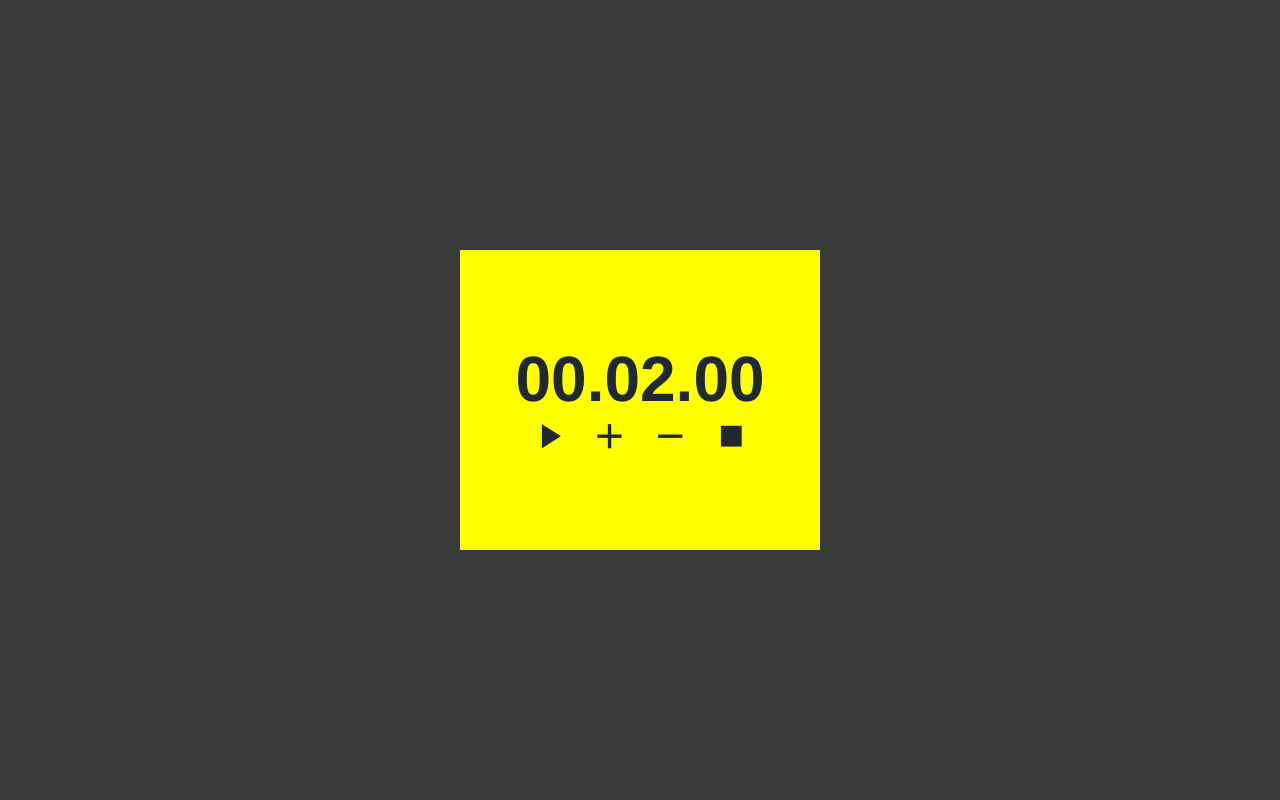
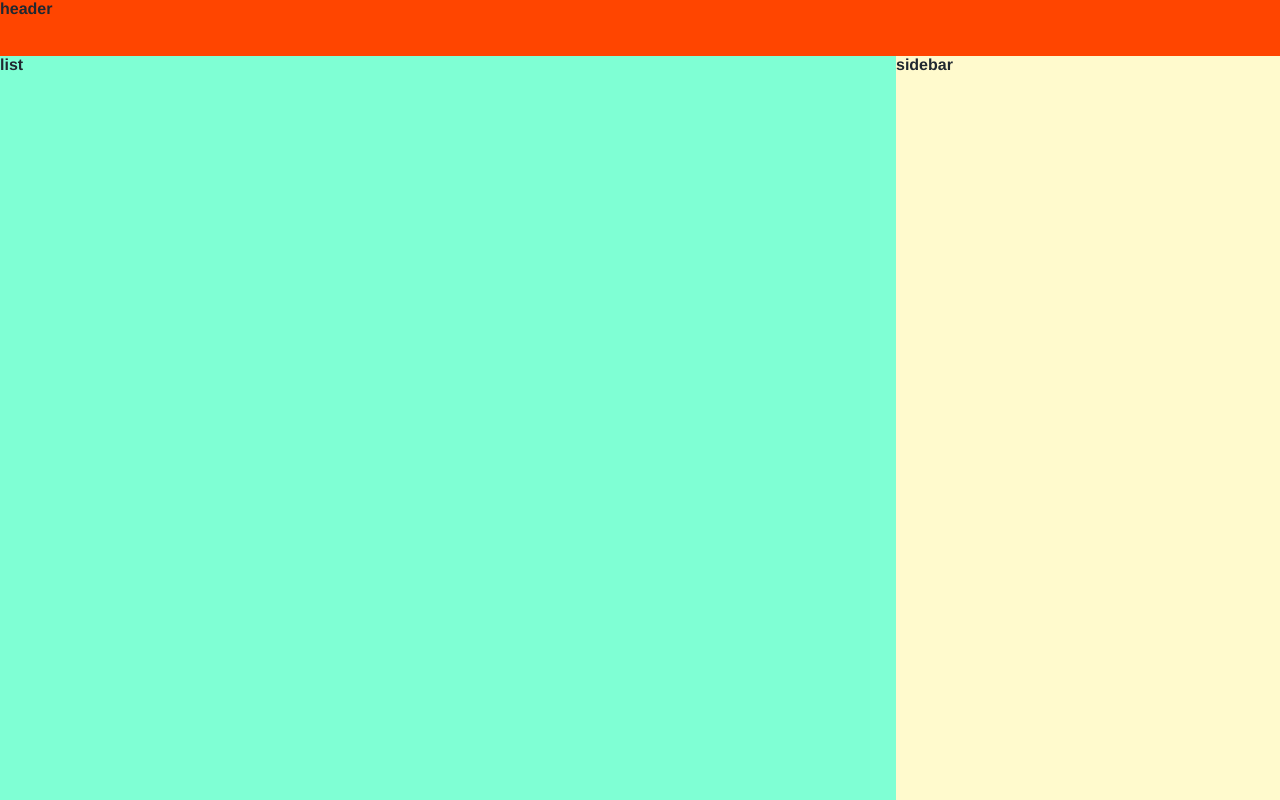
Before and after one commit to strhrt/timer, a Vue app: page / in a window 1280 px wide. Built offline with nearby package versions, Linux system fonts and the light colour scheme.

Commit message:
feat: add main page

```diff
--- a/src/App.vue
+++ b/src/App.vue
@@ -1,15 +1,13 @@
 <template>
   <div id="app">
-    <!-- <header class="header">header</header> -->
-    <timer />
-    <!-- <MainPage /> -->
+    <header class="header">header</header>
+    <MainPage />
   </div>
 </template>
 <script>
 export default {
   components: {
-    timer: () => import('@/components/Timer')
-    //   MainPage: () => import('@/views/MainPage')
+    MainPage: () => import('@/views/MainPage')
   }
 }
 </script>
--- /dev/null
+++ b/src/views/MainPage.vue
@@ -0,0 +1,28 @@
+<template>
+  <div class="page">
+    <div class="list-wrapper">list</div>
+    <div class="sidebar-wrapper">
+      sidebar
+    </div>
+  </div>
+</template>
+<style lang="scss" scoped>
+.page {
+  display: flex;
+  flex-flow: row nowrap;
+  justify-content: space-between;
+  height: 100%;
+  width: 100%;
+}
+
+.list-wrapper {
+  background-color: aquamarine;
+  height: 100%;
+  width: 70%;
+}
+.sidebar-wrapper {
+  background-color: lemonchiffon;
+  height: 100%;
+  width: 30%;
+}
+</style>
```
